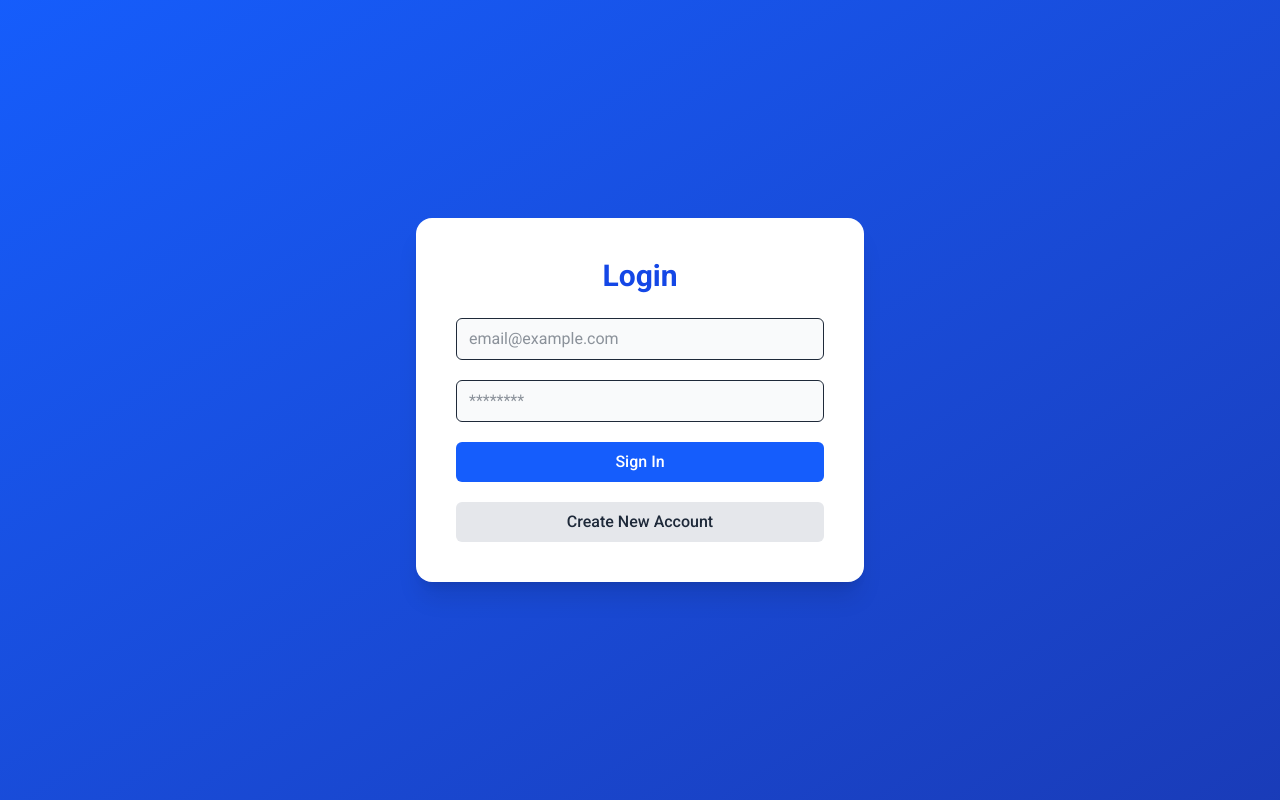
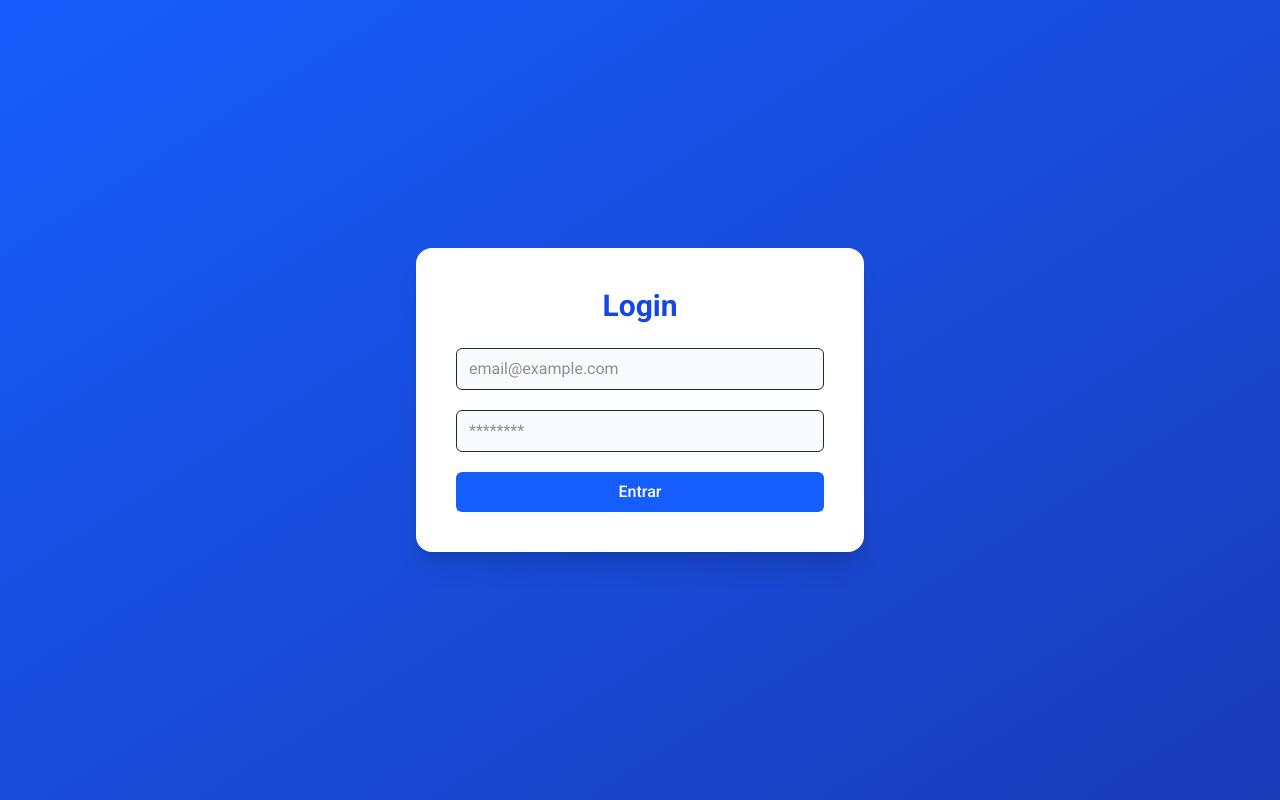
Before and after one commit to Ga-Alves/open-flag, a React (Vite) app in the folder packages/web-client/: page /login in a window 1280 px wide. Built offline with nearby package versions, Linux system fonts and the light colour scheme; no server answers.

Commit message:
fix: login

```diff
--- a/packages/web-client/src/pages/Login.tsx
+++ b/packages/web-client/src/pages/Login.tsx
@@ -1,6 +1,6 @@
-import { useState } from "react";
+import { useState, useEffect } from "react";
+import { useNavigate } from "react-router-dom";
 import { api } from "../utils/api-client";
-import { useNavigate } from "react-router-dom";
 
 export default function Login() {
   const navigate = useNavigate();
@@ -10,9 +10,14 @@ export default function Login() {
   const [loading, setLoading] = useState(false);
   const [error, setError] = useState("");
 
-  // ===============================================================
-  // HANDLE LOGIN
-  // ===============================================================
+  // Se já estiver logado, redireciona para "/"
+  useEffect(() => {
+    const token = localStorage.getItem("token");
+    if (token) {
+      navigate("/");
+    }
+  }, [navigate]);
+
   const handleLogin = async (e: React.FormEvent) => {
     e.preventDefault();
     setError("");
@@ -25,10 +30,10 @@ export default function Login() {
       localStorage.setItem("token", data.token);
       localStorage.setItem("email", email);
 
-      // Redireciona para o dashboard
       navigate("/");
-    } catch (err: any) {
-      setError(err.message || "Login failed");
+    } catch (err) {
+      setError("Email ou senha inválidos.");
+      setPassword(""); // limpa somente a senha
     }
 
     setLoading(false);
@@ -36,17 +41,15 @@ export default function Login() {
 
   return (
     <div className="min-h-screen flex items-center justify-center bg-gradient-to-br from-blue-600 to-blue-800 dark:from-[#0f172a] dark:to-[#1e293b]">
+
       <div className="bg-white dark:bg-gray-900 text-gray-800 dark:text-gray-100 shadow-xl rounded-2xl w-full max-w-md p-10">
 
-        {/* Title */}
         <h1 className="text-3xl font-extrabold text-blue-700 dark:text-blue-400 text-center mb-6">
           Login
         </h1>
 
-        {/* Form */}
         <form onSubmit={handleLogin} className="flex flex-col gap-5">
 
-          {/* Email */}
           <input
             type="email"
             required
@@ -56,7 +59,6 @@ export default function Login() {
             onChange={(e) => setEmail(e.target.value)}
           />
 
-          {/* Password */}
           <input
             type="password"
             required
@@ -66,14 +68,12 @@ export default function Login() {
             onChange={(e) => setPassword(e.target.value)}
           />
 
-          {/* Error message */}
           {error && (
             <p className="text-red-500 text-sm font-medium text-center">
               {error}
             </p>
           )}
 
-          {/* Submit button */}
           <button
             type="submit"
             className={`w-full py-2 rounded-md text-white font-medium transition ${
@@ -82,19 +82,10 @@ export default function Login() {
                 : "bg-blue-600 hover:bg-blue-700"
             }`}
           >
-            {loading ? "Signing in..." : "Sign In"}
+            {loading ? "Entrando..." : "Entrar"}
           </button>
 
-          {/* Go to Register */}
-          <button
-            type="button"
-            onClick={() => navigate("/register")}
-            className="w-full py-2 rounded-md font-medium bg-gray-200 dark:bg-gray-700 text-gray-800 dark:text-gray-100 hover:bg-gray-300 dark:hover:bg-gray-600 transition"
-          >
-            Create New Account
-          </button>
         </form>
-
       </div>
     </div>
   );
```
Also changed, not shown: 1 other file (tests, documents, lock files or other folders).
